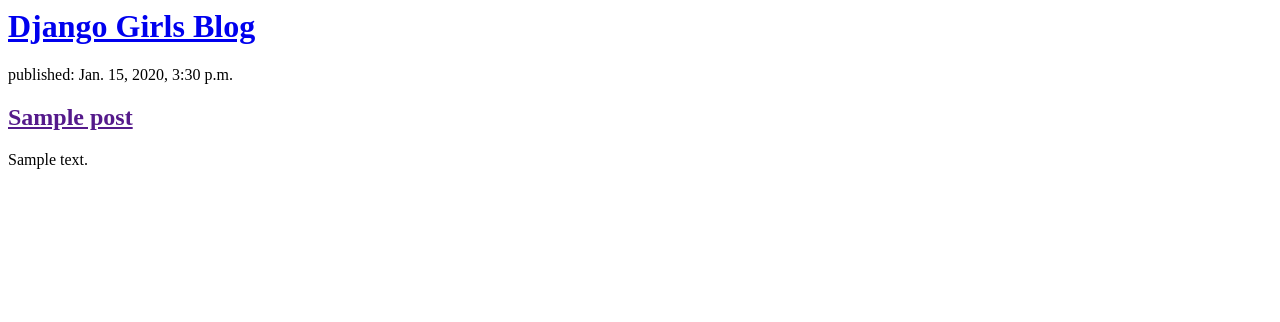
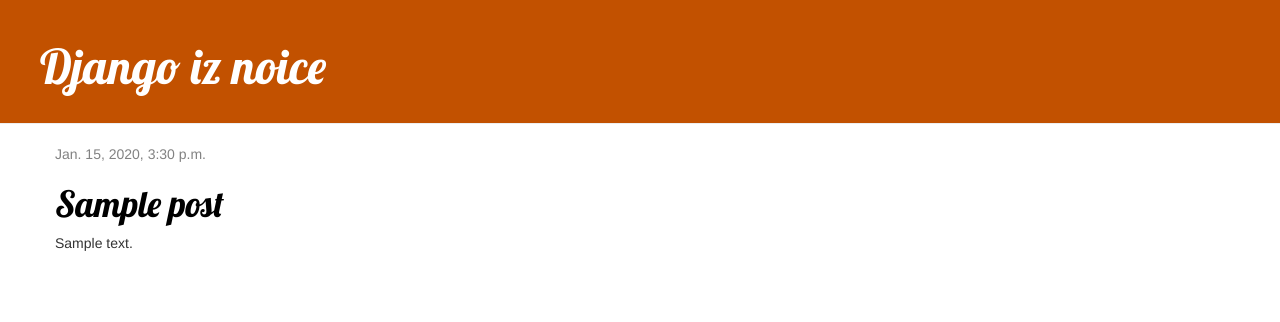
Before and after one commit to CodeSeeker99/first-django, a Django app: template myD/bhlogh/templates/bhlogh/post_list.html in a window 1280 px wide. Shown: the top 322 px of the page. Run offline with Django 3.2, Linux system fonts and the light colour scheme; the template is opened without the code that fills it: values that come from a table or form of the project are taken from there, others are empty; tables that the repository leaves empty hold one stand-in row (values such as "Sample post"); some libraries are stand-ins or nearby versions.

Commit message:
Hide the scars

```diff
--- /dev/null
+++ b/myD/bhlogh/static/css/bhlogh.css
@@ -0,0 +1,51 @@
+h1 a, h2 a {
+    color: #C25100;
+    font-family: 'Lobster';
+}
+
+.page-header {
+    background-color: #C25100;
+    margin-top: 0;
+    padding: 20px 20px 20px 40px;
+}
+
+.page-header h1, .page-header h1 a, .page-header h1 a:visited, .page-header h1 a:active {
+    color: #ffffff;
+    font-size: 36pt;
+    text-decoration: none;
+}
+
+.content {
+    margin-left: 40px;
+}
+
+h1, h2, h3, h4 {
+    font-family: 'Lobster', cursive;
+}
+
+.date {
+    color: #828282;
+}
+
+.save {
+    float: right;
+}
+
+.post-form textarea, .post-form input {
+    width: 100%;
+}
+
+.top-menu, .top-menu:hover, .top-menu:visited {
+    color: #ffffff;
+    float: right;
+    font-size: 26pt;
+    margin-right: 20px;
+}
+
+.post {
+    margin-bottom: 70px;
+}
+
+.post h1 a, .post h1 a:visited {
+    color: #000000;
+}
--- /dev/null
+++ b/myD/bhlogh/templates/bhlogh/base.html
@@ -0,0 +1,23 @@
+{% load static %}
+<html>
+    <head>
+        <title>DJ blog</title>
+        <link rel="stylesheet" href="//maxcdn.bootstrapcdn.com/bootstrap/3.2.0/css/bootstrap.min.css">
+        <link rel="stylesheet" href="//maxcdn.bootstrapcdn.com/bootstrap/3.2.0/css/bootstrap-theme.min.css">
+        <link href='//fonts.googleapis.com/css?family=Lobster&subset=latin,latin-ext' rel='stylesheet' type='text/css'>
+        <link rel="stylesheet" href="{% static 'css/bhlogh.css' %}">
+    </head>
+    <body>
+        <div class="page-header">
+            <h1><a href="/">Django iz noice</a></h1>
+        </div>
+        <div class="content container">
+            <div class="row">
+                <div class="col-md-8">
+                {% block content %}
+                {% endblock %}
+                </div>
+            </div>
+        </div>
+    </body>
+</html>
--- a/myD/bhlogh/templates/bhlogh/post_list.html
+++ b/myD/bhlogh/templates/bhlogh/post_list.html
@@ -1,18 +1,13 @@
-<html>
-    <head>
-        <title>Dj Blog</title>
-    </head>
-    <body>
-        <div>
-            <h1><a href="/">Django Girls Blog</a></h1>
-        </div>
+{% extends 'bhlogh/base.html' %}
 
-        {% for post in posts %}
-        <div>
-            <p>published: {{ post.published_date }}</p>
-            <h2><a href="">{{ post.title }}</a></h2>
+{% block content %}
+    {% for post in posts %}
+        <div class="post">
+            <div class="date">
+                {{ post.published_date }}
+            </div>
+            <h1><a href="{% url 'post_detail' pk=post.pk %}">{{ post.title }}</a></h1>
             <p>{{ post.text|linebreaksbr }}</p>
         </div>
-        {% endfor %}
-    </body>
-</html>
+    {% endfor %}
+{% endblock %}
--- a/myD/bhlogh/urls.py
+++ b/myD/bhlogh/urls.py
@@ -3,4 +3,5 @@
 
 urlpatterns = [
     path('', views.post_list, name='post_list'),
+    path('post/<int:pk>/', views.post_detail, name='post_detail'),
 ]
--- a/myD/myD/settings.py
+++ b/myD/myD/settings.py
@@ -119,4 +119,4 @@
 # https://docs.djangoproject.com/en/2.0/howto/static-files/
 
 STATIC_URL = '/static/'
-STATIC_ROOT = os.path.join(BASE_DIR, 'static')
+STATIC_ROOT = os.path.join(BASE_DIR, 'myD/static')
```
Also changed, not shown: myD/bhlogh/templates/bhlogh/post_detail.html (added, +13 -0 lines), myD/bhlogh/views.py (+6 -1 lines).
